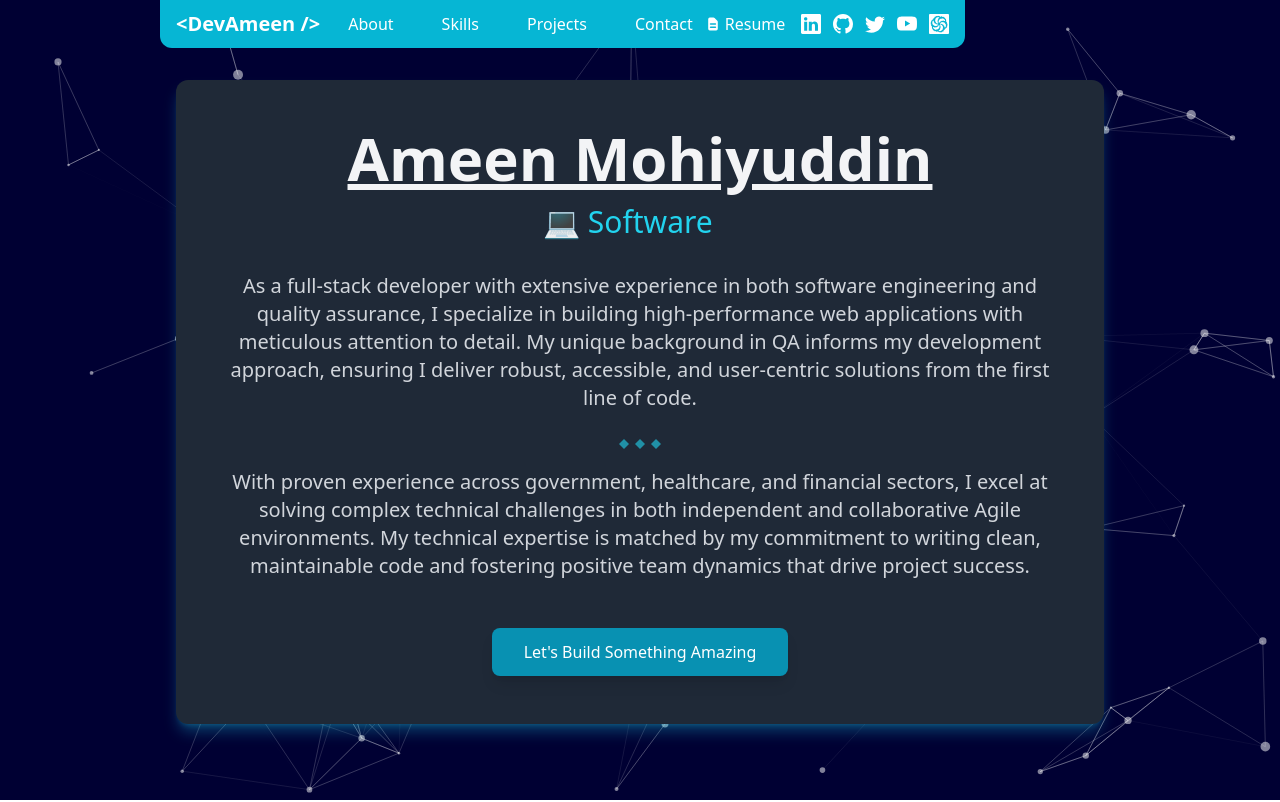
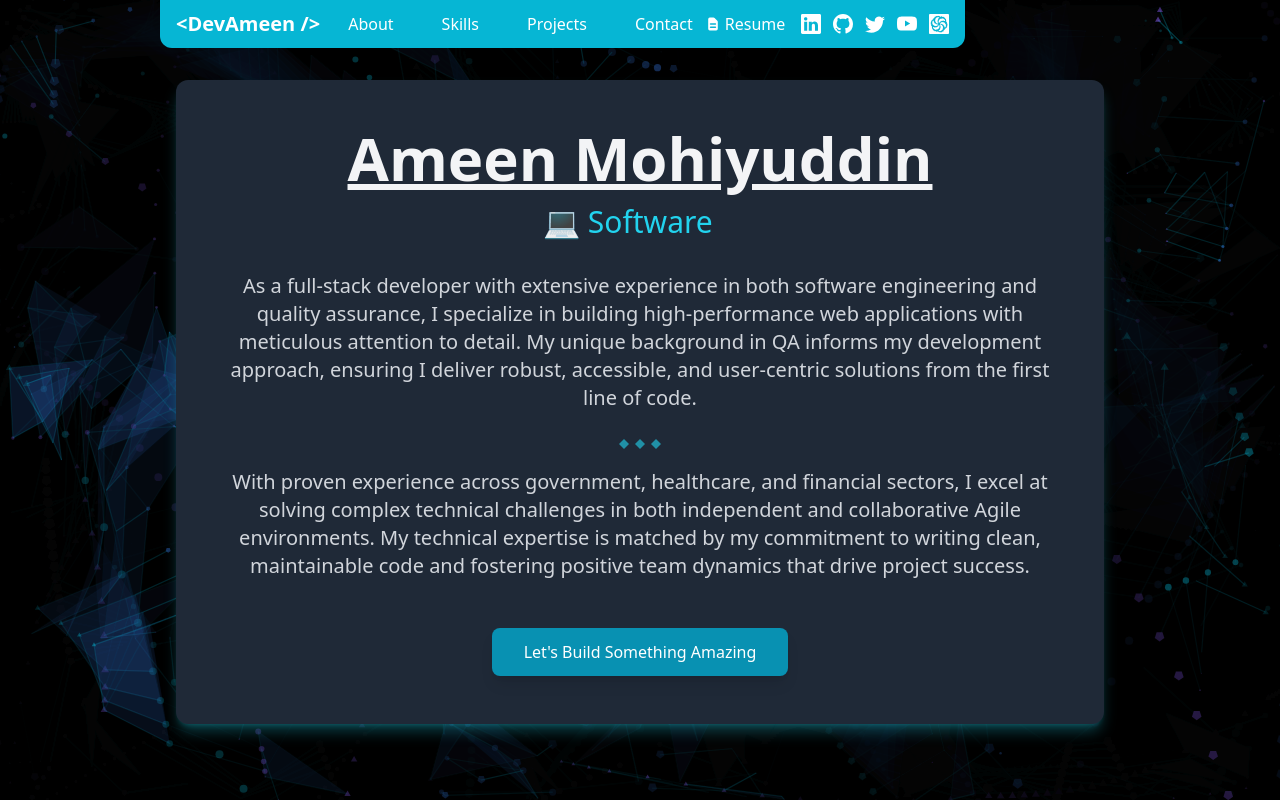
Before and after one commit to Aminizle/React-Portfolio, a React (Create React App) app in the folder portfolio/: page / in a window 1280 px wide. Shown: the top 802 px of the page. Built offline with nearby package versions, Linux system fonts and the light colour scheme.

Commit message:
updated background particles

```diff
--- a/portfolio/src/components/Particle.jsx
+++ b/portfolio/src/components/Particle.jsx
@@ -1,20 +1,16 @@
-
 import React, { useCallback } from 'react';
 import Particles from "react-tsparticles";
 import { loadFull } from "tsparticles";
 
 function Particle() {
   const particlesInit = useCallback(async (engine) => {
-    console.log(engine);
-    // you can initiate the tsParticles instance (engine) here, adding custom shapes or presets
-    // this loads the tsparticles package bundle, it's the easiest method for getting everything ready
-    // starting from v2 you can add only the features you need reducing the bundle size
     await loadFull(engine);
   }, []);
 
   const particlesLoaded = useCallback(async (container) => {
     await console.log(container);
   }, []);
+
   return (
     <Particles
       id="tsparticles"
@@ -22,9 +18,7 @@ function Particle() {
       loaded={particlesLoaded}
       options={{
         background: {
-          color: {
-            value: "#000033",
-          },
+          color: "#0a0a0a", // Darker background for better contrast
         },
         fpsLimit: 120,
         interactivity: {
@@ -36,6 +30,11 @@ function Particle() {
             onHover: {
               enable: true,
               mode: "repulse",
+              parallax: {
+                enable: false,
+                force: 30,
+                smooth: 10
+              }
             },
             resize: true,
           },
@@ -44,53 +43,84 @@ function Particle() {
               quantity: 4,
             },
             repulse: {
-              distance: 200,
+              distance: 100,
               duration: 0.4,
             },
           },
         },
         particles: {
           color: {
-            value: "#ffffff",
+            value: ["#06b6d4", "#3b82f6", "#8b5cf6"], // Cyan, blue, purple gradient
           },
           links: {
-            color: "#ffffff",
-            distance: 150,
+            color: "#06b6d4", // Cyan links
+            distance: 120,
             enable: true,
-            opacity: 0.33,
-            width: 1,
-          },
-          collisions: {
-            enable: true,
+            opacity: 0.4,
+            width: 1.2,
+            triangles: {
+              enable: true,
+              color: "#3b82f6",
+              opacity: 0.1
+            }
           },
           move: {
-            directions: "none",
             enable: true,
+            speed: 1.5,
+            direction: "none",
             outModes: {
-              default: "bounce",
+              default: "out"
             },
-            random: false,
-            speed: 1,
-            straight: false,
+            trail: {
+              enable: true,
+              length: 10,
+              fillColor: "#000000"
+            }
           },
           number: {
+            value: 60,
             density: {
               enable: true,
-              area: 800,
-            },
-            value: 80,
+              area: 1000
+            }
           },
           opacity: {
-            value: 0.5,
+            value: { min: 0.1, max: 0.5 },
+            animation: {
+              enable: true,
+              speed: 1,
+              sync: false
+            }
           },
           shape: {
-            type: "circle",
+            type: ["circle", "triangle", "polygon"],
+            polygon: {
+              sides: 5
+            }
           },
           size: {
-            value: { min: 1, max: 5 },
+            value: { min: 1, max: 4 },
+            animation: {
+              enable: true,
+              speed: 3,
+              minimumValue: 0.1,
+              sync: false
+            }
           },
+          wobble: {
+            enable: true,
+            distance: 5,
+            speed: 1
+          }
         },
         detectRetina: true,
+        motion: {
+          disable: false,
+          reduce: {
+            factor: 3,
+            value: true
+          }
+        }
       }}
     />
   );
```
